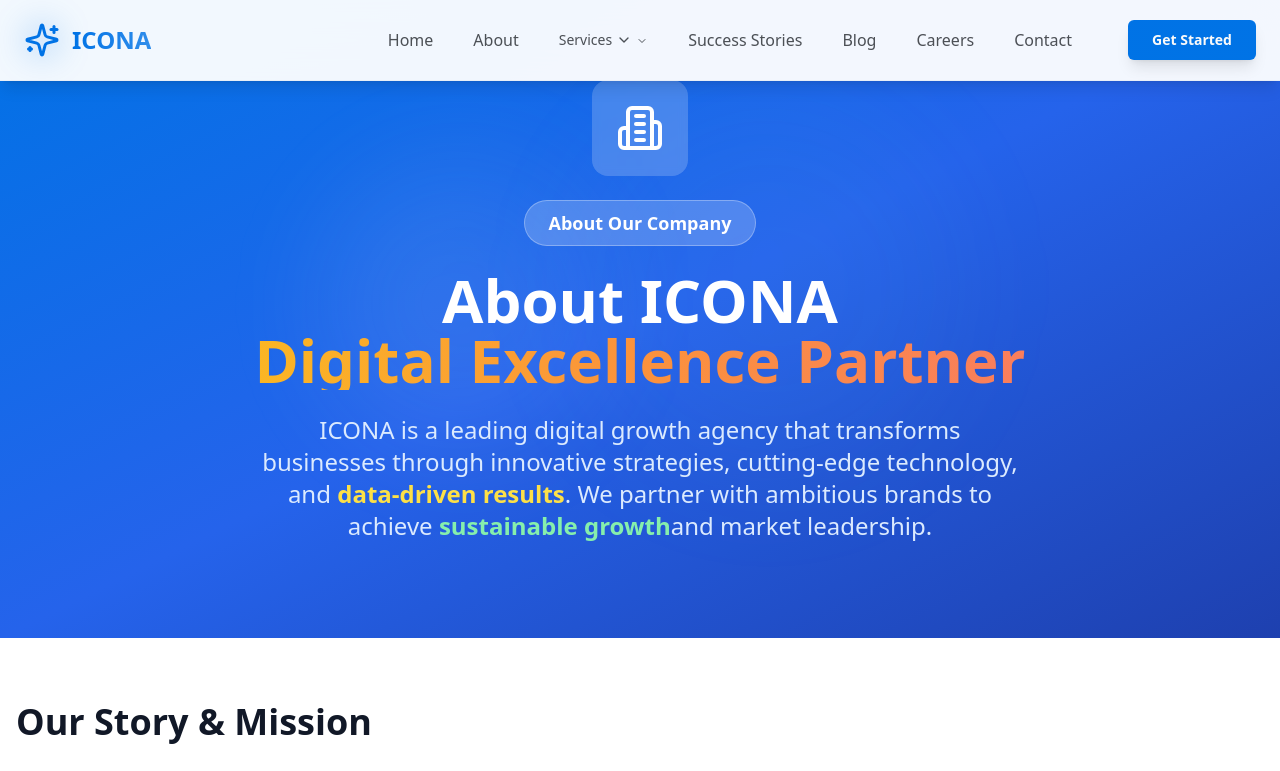
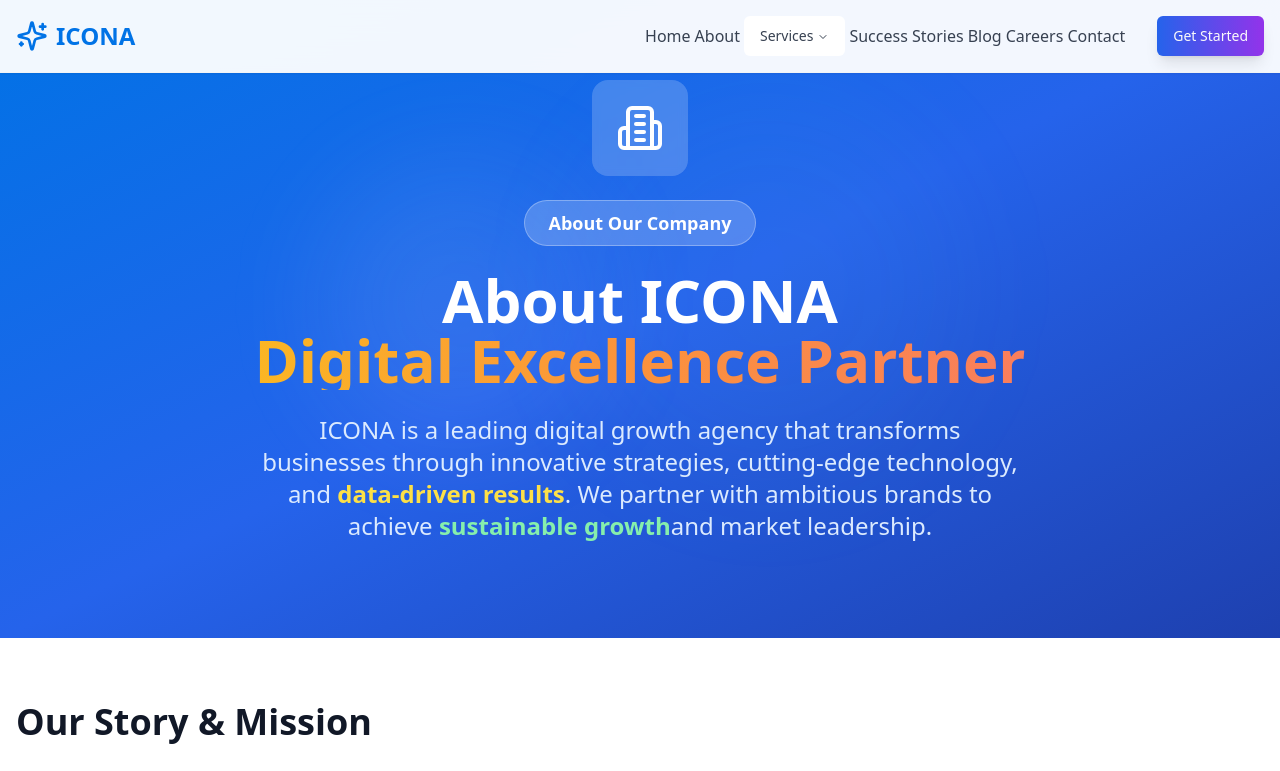
Before and after one commit to hsindhu12/growth-guarantee-agency, a React (Vite) app: page /about in a window 1280 px wide. Shown: the top 771 px of the page. Built offline with nearby package versions, Linux system fonts and the light colour scheme.

Commit message:
Reverted to commit e40133a0371c2214a6a28c53c16eb2bbfd5da5c2

```diff
--- a/src/components/Header.tsx
+++ b/src/components/Header.tsx
@@ -32,104 +32,83 @@ const Header = () => {
   ];
 
   return (
-    <header className="fixed top-0 w-full bg-gradient-to-r from-background/95 via-background/98 to-background/95 backdrop-blur-xl z-50 border-b border-border/50 shadow-lg">
-      <nav className="container mx-auto px-6 py-5">
+    <header className="fixed top-0 w-full bg-white/95 backdrop-blur-lg z-50 border-b border-gray-100 shadow-sm">
+      <nav className="container mx-auto px-4 py-4">
         <div className="flex items-center justify-between">
           {/* Logo */}
-          <Link to="/" className="group flex items-center space-x-3 text-2xl font-bold text-primary hover:text-primary/90 transition-all duration-300">
-            <div className="relative">
-              <Sparkles className="h-9 w-9 group-hover:scale-110 transition-transform duration-300" />
-              <div className="absolute inset-0 h-9 w-9 bg-primary/20 rounded-full blur-lg group-hover:bg-primary/30 transition-all duration-300"></div>
-            </div>
-            <span className="bg-gradient-to-r from-primary to-primary/80 bg-clip-text text-transparent">ICONA</span>
+          <Link to="/" className="flex items-center space-x-2 text-2xl font-bold text-primary hover:text-primary/90 transition-colors">
+            <Sparkles className="h-8 w-8" />
+            <span>ICONA</span>
           </Link>
 
           {/* Desktop Navigation */}
-          <div className="hidden lg:flex items-center space-x-10">
+          <div className="hidden lg:flex items-center space-x-8">
             <NavigationMenu>
-              <NavigationMenuList className="space-x-2">
+              <NavigationMenuList>
                 <NavigationMenuItem>
-                  <Link to="/" className="group relative px-4 py-2 text-foreground/80 hover:text-primary font-medium transition-all duration-300">
-                    <span className="relative z-10">Home</span>
-                    <div className="absolute inset-0 rounded-lg bg-primary/0 group-hover:bg-primary/10 transition-all duration-300"></div>
+                  <Link to="/" className="text-gray-700 hover:text-primary transition-colors">
+                    Home
                   </Link>
                 </NavigationMenuItem>
 
                 <NavigationMenuItem>
-                  <Link to="/about" className="group relative px-4 py-2 text-foreground/80 hover:text-primary font-medium transition-all duration-300">
-                    <span className="relative z-10">About</span>
-                    <div className="absolute inset-0 rounded-lg bg-primary/0 group-hover:bg-primary/10 transition-all duration-300"></div>
+                  <Link to="/about" className="text-gray-700 hover:text-primary transition-colors">
+                    About
                   </Link>
                 </NavigationMenuItem>
 
                 <NavigationMenuItem>
-                  <NavigationMenuTrigger className="group relative px-4 py-2 text-foreground/80 hover:text-primary font-medium transition-all duration-300 bg-transparent hover:bg-primary/10">
-                    <span className="relative z-10">Services</span>
-                    <ChevronDown className="relative z-10 ml-1 h-4 w-4 transition-transform duration-300 group-data-[state=open]:rotate-180" />
+                  <NavigationMenuTrigger className="text-gray-700 hover:text-primary">
+                    Services
                   </NavigationMenuTrigger>
-                  <NavigationMenuContent className="bg-background/95 backdrop-blur-xl border border-border/50 shadow-xl">
-                    <div className="grid w-[650px] grid-cols-2 gap-1 p-6">
-                      {services.map((service, index) => (
+                  <NavigationMenuContent>
+                    <div className="grid w-[600px] grid-cols-2 gap-3 p-4">
+                      {services.map((service) => (
                         <NavigationMenuLink key={service.name} asChild>
                           <Link
                             to={service.href}
-                            className="group block select-none space-y-2 rounded-xl p-4 leading-none no-underline outline-none transition-all duration-300 hover:bg-gradient-to-r hover:from-primary/5 hover:to-primary/10 hover:shadow-md border border-transparent hover:border-primary/20"
+                            className="block select-none space-y-1 rounded-md p-3 leading-none no-underline outline-none transition-colors hover:bg-accent hover:text-accent-foreground focus:bg-accent focus:text-accent-foreground"
                           >
-                            <div className="text-sm font-semibold text-foreground group-hover:text-primary transition-colors duration-300">
+                            <div className="text-sm font-medium leading-none">
                               {service.name}
-                            </div>
-                            <div className="text-xs text-muted-foreground group-hover:text-foreground/70 transition-colors duration-300 leading-relaxed">
-                              {index % 3 === 0 ? "Boost your online presence" :
-                               index % 3 === 1 ? "Drive growth and engagement" :
-                               "Maximize your digital impact"}
                             </div>
                           </Link>
                         </NavigationMenuLink>
                       ))}
                     </div>
-                    <div className="border-t border-border/30 p-4 bg-gradient-to-r from-primary/5 to-primary/10">
-                      <Link to="/services" className="flex items-center justify-center text-sm font-medium text-primary hover:text-primary/80 transition-colors">
-                        View All Services →
-                      </Link>
-                    </div>
                   </NavigationMenuContent>
                 </NavigationMenuItem>
 
                 <NavigationMenuItem>
-                  <Link to="/success-stories" className="group relative px-4 py-2 text-foreground/80 hover:text-primary font-medium transition-all duration-300">
-                    <span className="relative z-10">Success Stories</span>
-                    <div className="absolute inset-0 rounded-lg bg-primary/0 group-hover:bg-primary/10 transition-all duration-300"></div>
+                  <Link to="/success-stories" className="text-gray-700 hover:text-primary transition-colors">
+                    Success Stories
                   </Link>
                 </NavigationMenuItem>
 
                 <NavigationMenuItem>
-                  <Link to="/blog" className="group relative px-4 py-2 text-foreground/80 hover:text-primary font-medium transition-all duration-300">
-                    <span className="relative z-10">Blog</span>
-                    <div className="absolute inset-0 rounded-lg bg-primary/0 group-hover:bg-primary/10 transition-all duration-300"></div>
+                  <Link to="/blog" className="text-gray-700 hover:text-primary transition-colors">
+                    Blog
                   </Link>
                 </NavigationMenuItem>
 
                 <NavigationMenuItem>
-                  <Link to="/career" className="group relative px-4 py-2 text-foreground/80 hover:text-primary font-medium transition-all duration-300">
-                    <span className="relative z-10">Careers</span>
-                    <div className="absolute inset-0 rounded-lg bg-primary/0 group-hover:bg-primary/10 transition-all duration-300"></div>
+                  <Link to="/career" className="text-gray-700 hover:text-primary transition-colors">
+                    Careers
                   </Link>
                 </NavigationMenuItem>
 
                 <NavigationMenuItem>
-                  <Link to="/contact" className="group relative px-4 py-2 text-foreground/80 hover:text-primary font-medium transition-all duration-300">
-                    <span className="relative z-10">Contact</span>
-                    <div className="absolute inset-0 rounded-lg bg-primary/0 group-hover:bg-primary/10 transition-all duration-300"></div>
+                  <Link to="/contact" className="text-gray-700 hover:text-primary transition-colors">
+                    Contact
                   </Link>
                 </NavigationMenuItem>
               </NavigationMenuList>
             </NavigationMenu>
 
-            <div className="flex items-center space-x-6">
-              <Link to="/contact" className="group">
-                <Button className="relative overflow-hidden bg-gradient-to-r from-primary to-primary/80 hover:from-primary/90 hover:to-primary/70 text-primary-foreground px-6 py-2.5 shadow-lg hover:shadow-xl transition-all duration-300 transform hover:scale-105">
-                  <span className="relative z-10 font-semibold">Get Started</span>
-                  <div className="absolute inset-0 bg-gradient-to-r from-white/0 via-white/20 to-white/0 transform -skew-x-12 -translate-x-full group-hover:translate-x-full transition-transform duration-700"></div>
+            <div className="flex items-center space-x-4">
+              <Link to="/contact">
+                <Button className="bg-gradient-to-r from-blue-600 to-purple-600 hover:from-blue-700 hover:to-purple-700 shadow-lg hover:shadow-xl transition-all duration-300">
+                  Get Started
                 </Button>
               </Link>
             </div>
@@ -150,7 +129,7 @@ const Header = () => {
 
         {/* Mobile Menu */}
         {isMobileMenuOpen && (
-          <div className="lg:hidden mt-6 space-y-1 bg-background/95 backdrop-blur-xl border border-border/50 rounded-2xl p-6 shadow-2xl">
+          <div className="lg:hidden mt-4 space-y-4 bg-white border rounded-lg p-4 shadow-lg">
             <Link
               to="/"
               className="block py-2 text-gray-700 hover:text-primary transition-colors"
--- a/src/components/ServicesSection.tsx
+++ b/src/components/ServicesSection.tsx
@@ -41,7 +41,7 @@ const ServicesSection = () => {
     title: "Marketplace Management",
     category: "Ecommerce",
     description: "Expert management across all major ecommerce platforms",
-    features: ["Amazon India", "Flipkart", "Myntra", "Quick Commerce", "Zepto", "Noon.com", "Walmart"],
+    features: ["Amazon India", "Flipkart", "Myntra", "Blinkit", "Zepto", "Noon.com", "Walmart"],
     color: "from-indigo-500 to-blue-600"
   }, {
     icon: Rocket,
```
Also changed, not shown: src/components/MarketplaceSection.tsx (+8 -8 lines), src/components/SuccessStoriesSection.tsx (+11 -11 lines), src/pages/Advertising.tsx (+10 -10 lines), src/pages/BrandDevelopment.tsx (+7 -7 lines), src/pages/Services.tsx (+18 -18 lines).
